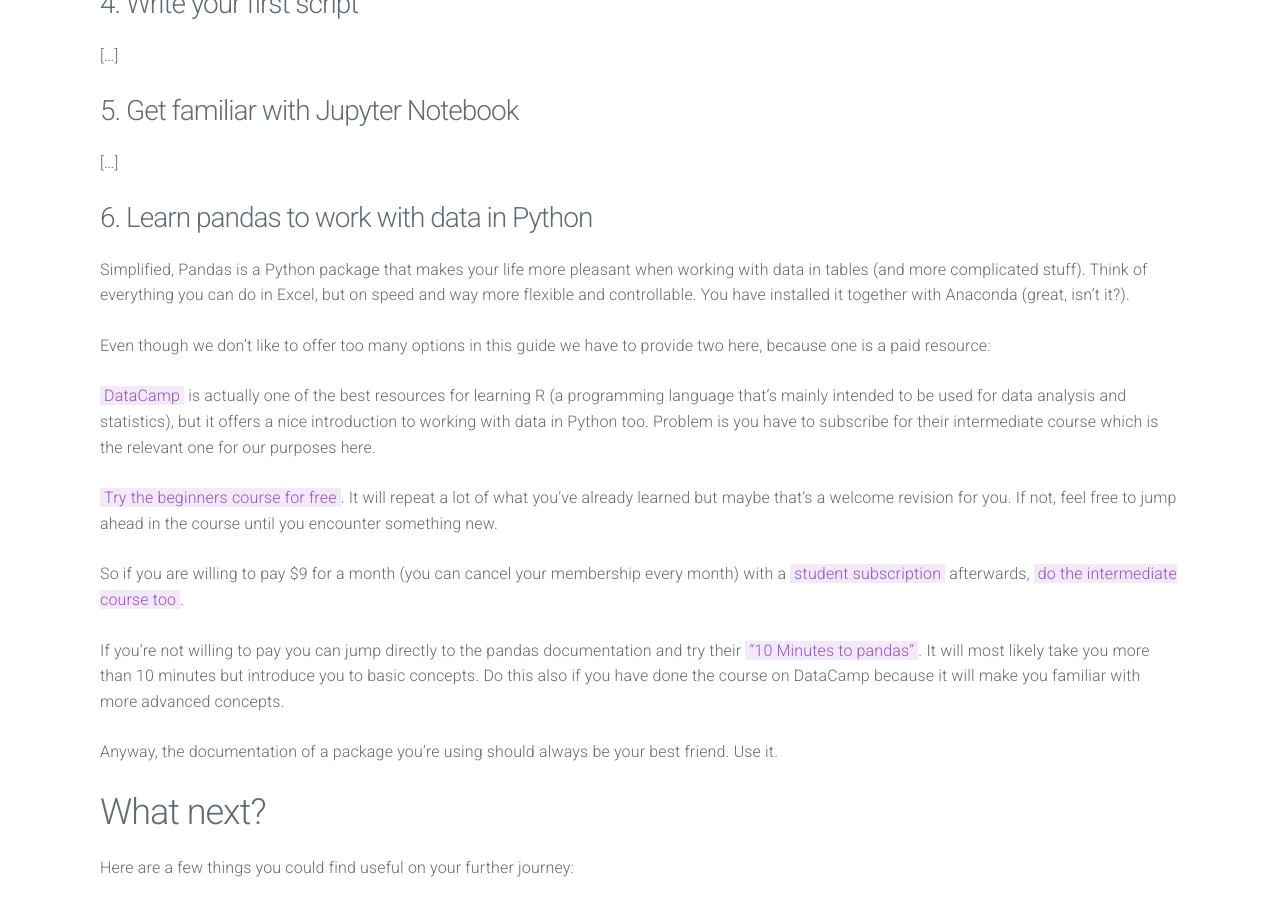
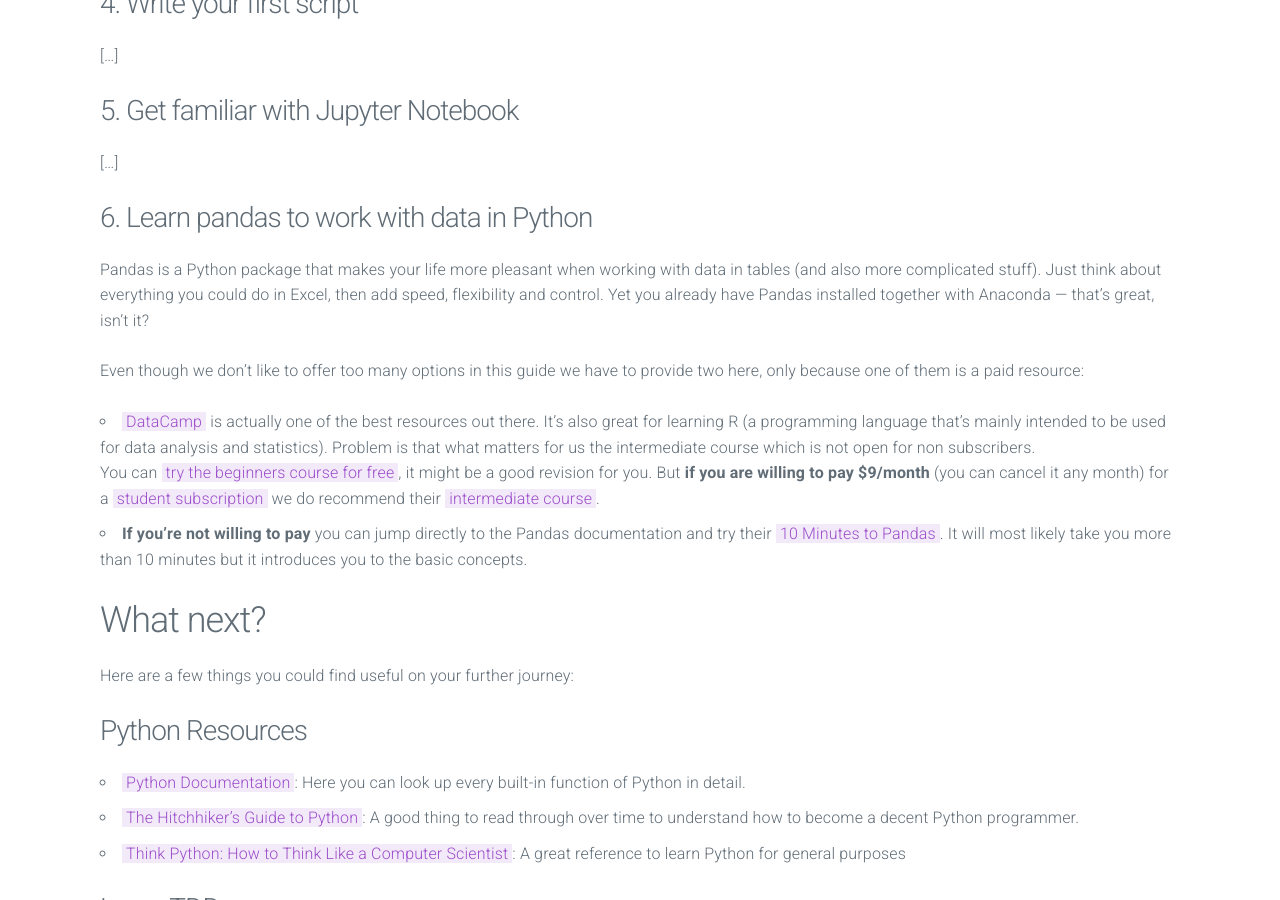
Before and after one commit to OII-SDP-2016/how-to-learn-to-code, a Jekyll site: the page built from index.md, in a window 1280 px wide and 900 px high, scrolled down 1685 px. Built offline with Jekyll 4.4.1, drawn with Linux system fonts in a browser that asks for light colours; nearby versions of some CDN libraries.

Commit message:
Minor edits

```diff
--- a/index.md
+++ b/index.md
@@ -58,19 +58,13 @@ There are a lot of pretty ideological discussions about which text editor to use
 [...]
 
 ### 6. Learn pandas to work with data in Python
-Simplified, Pandas is a Python package that makes your life more pleasant when working with data in tables (and more complicated stuff). Think of everything you can do in Excel, but on speed and way more flexible and controllable. You have installed it together with Anaconda (great, isn't it?).
+Pandas is a Python package that makes your life more pleasant when working with data in tables (and also more complicated stuff). Just think about everything you could do in Excel, then add speed, flexibility and control. Yet you already have Pandas installed together with Anaconda — that's great, isn't it?
 
-Even though we don't like to offer too many options in this guide we have to provide two here, because one is a paid resource:
+Even though we don't like to offer too many options in this guide we have to provide two here, only because one of them is a paid resource:
 
-[DataCamp](https://www.datacamp.com/) is actually one of the best resources for learning R (a programming language that's mainly intended to be used for data analysis and statistics), but it offers a nice introduction to working with data in Python too. Problem is you have to subscribe for their intermediate course which is the relevant one for our purposes here.
-
-[Try the beginners course for free](https://campus.datacamp.com/courses/intro-to-python-for-data-science/chapter-1-python-basics?ex=1). It will repeat a lot of what you've already learned but maybe that's a welcome revision for you. If not, feel free to jump ahead in the course until you encounter something new.
-
-So if you are willing to pay $9 for a month (you can cancel your membership every month) with a [student subscription](https://www.datacamp.com/enroll-student) afterwards, [do the intermediate course too](https://www.datacamp.com/courses/intermediate-python-for-data-science).
-
-If you're not willing to pay you can jump directly to the pandas documentation and try their ["10 Minutes to pandas"](http://pandas.pydata.org/pandas-docs/stable/10min.html). It will most likely take you more than 10 minutes but introduce you to basic concepts. Do this also if you have done the course on DataCamp because it will make you familiar with more advanced concepts.
-
-Anyway, the documentation of a package you're using should always be your best friend. Use it.
+* [DataCamp](https://www.datacamp.com/) is actually one of the best resources out there. It's also great for learning R (a programming language that's mainly intended to be used for data analysis and statistics). Problem is that what matters for us the intermediate course which is not open for non subscribers. <br>
+You can [try the beginners course for free](https://campus.datacamp.com/courses/intro-to-python-for-data-science/chapter-1-python-basics?ex=1), it might be a good revision for you. But **if you are willing to pay $9/month** (you can cancel it any month) for a [student subscription](https://www.datacamp.com/enroll-student) we do recommend their [intermediate course](https://www.datacamp.com/courses/intermediate-python-for-data-science).
+* **If you're not willing to pay** you can jump directly to the Pandas documentation and try their [10 Minutes to Pandas](http://pandas.pydata.org/pandas-docs/stable/10min.html). It will most likely take you more than 10 minutes but it  introduces you to the  basic concepts.
 
 ## What next?
 
```
